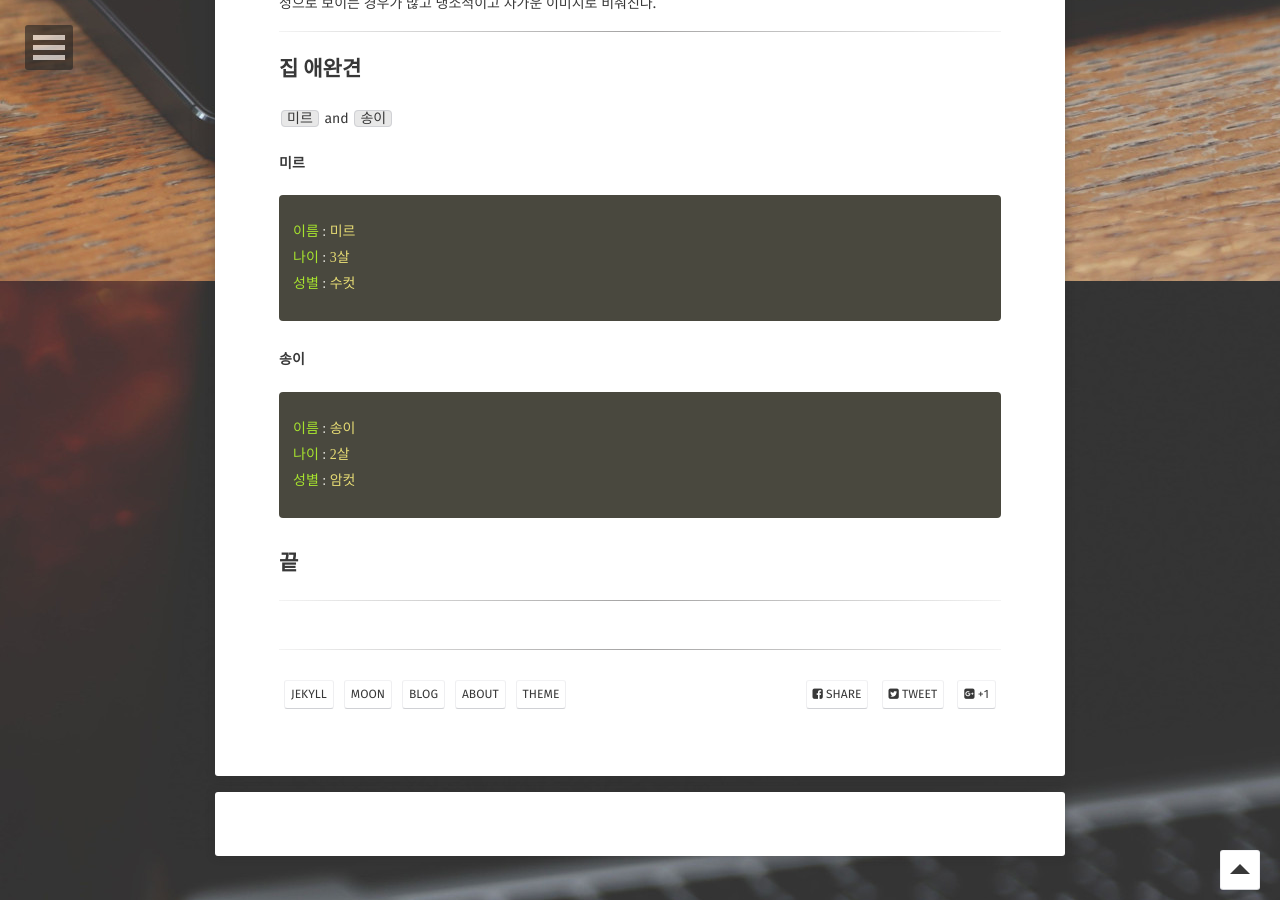
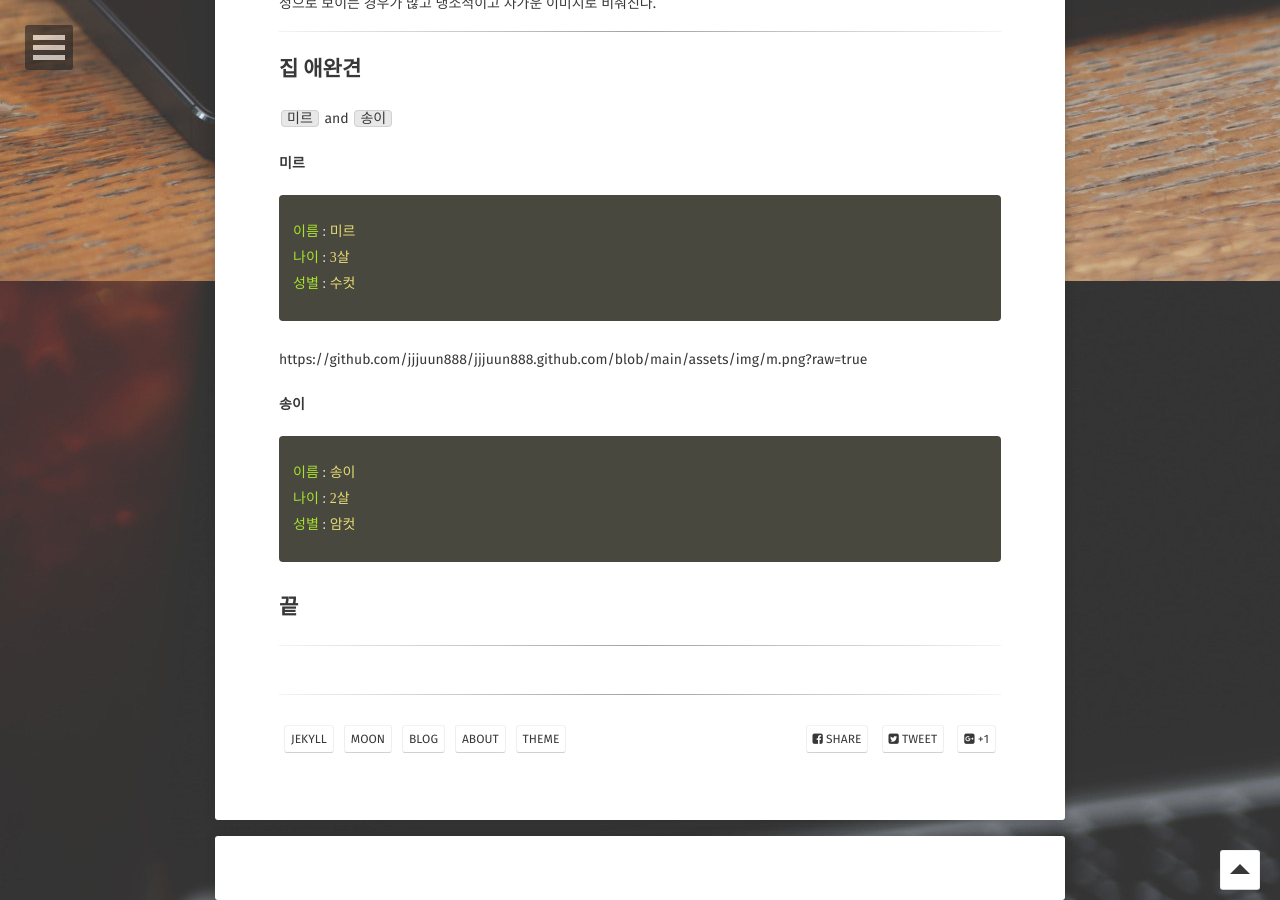
Before and after one commit to jjjuun888/jjjuun888.github.com, a Jekyll site: the page built from _posts/2022-10-04-my projects.md, in a window 1280 px wide and 900 px high, scrolled down 809 px. Built offline with Jekyll 4.4.1, drawn with Linux system fonts in a browser that asks for light colours; some web fonts are replaced; comment, search, counter and statistics services are not loaded; part of the change alters nothing that is shown.

Commit message:
Update 2022-10-04-my projects.md

```diff
--- a/_posts/2022-10-04-my projects.md
+++ b/_posts/2022-10-04-my projects.md
@@ -38,6 +38,8 @@ comments: true
 성별 : 수컷
 {% endhighlight yaml %}
 
+https://github.com/jjjuun888/jjjuun888.github.com/blob/main/assets/img/m.png?raw=true
+
 #### 송이
 
 {% highlight yaml %}
```
